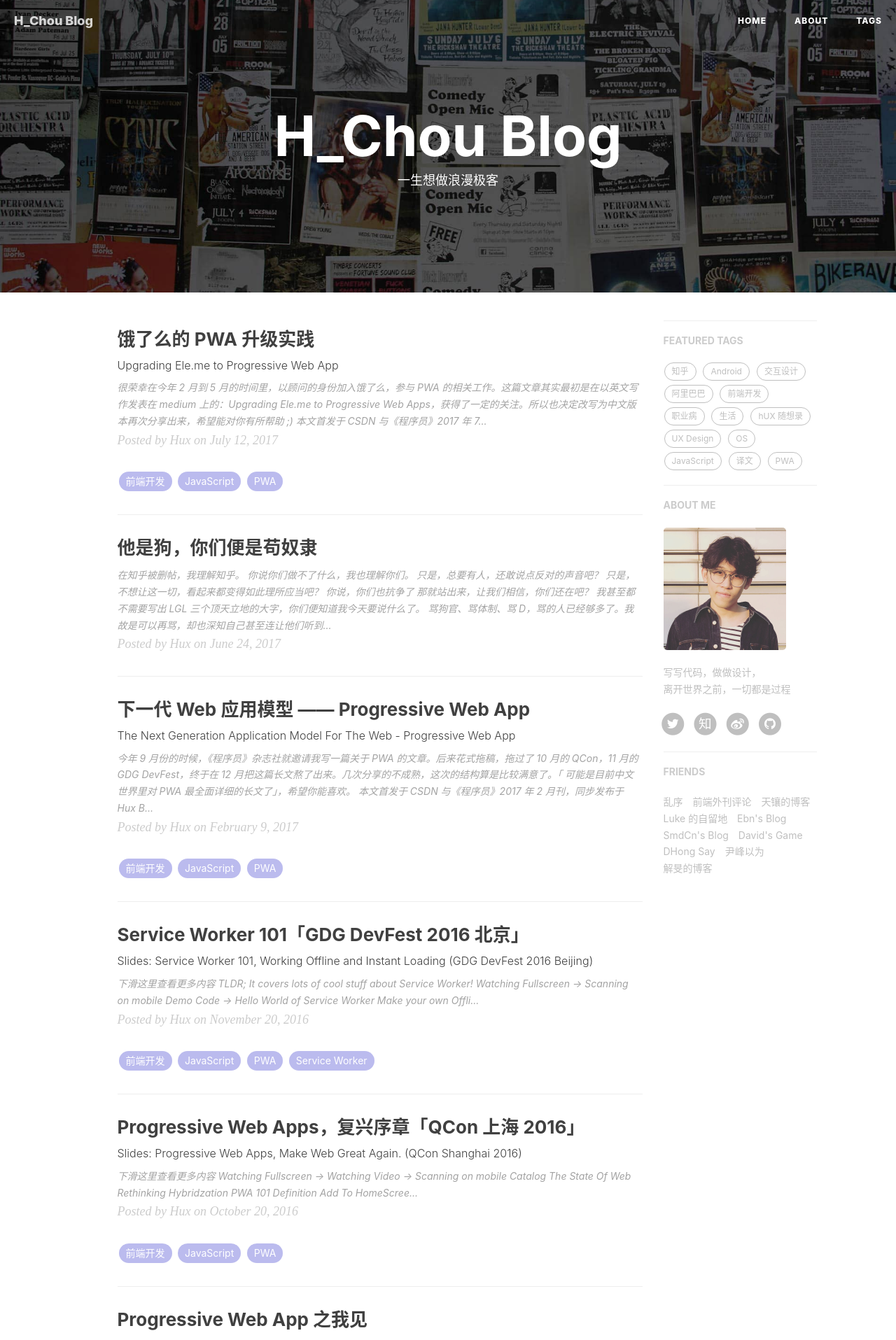
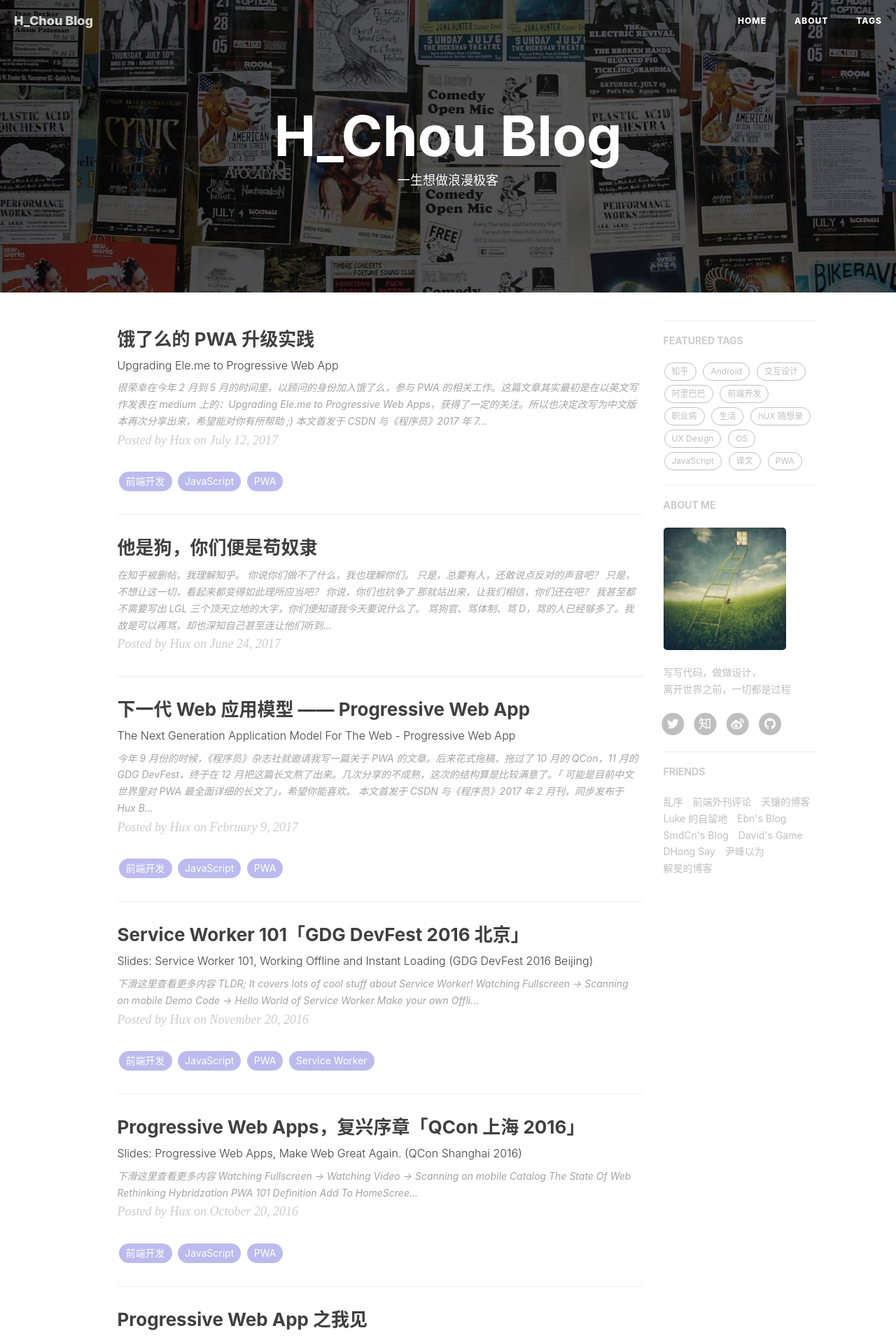
Before and after one commit to LintuCho/lintuch, a Jekyll site: the page built from index.html, in a window 1280 px wide. Shown: the top 1915 px of the page at 70% size. Built offline with Jekyll 4.4.1, drawn with Linux system fonts in a browser that asks for light colours; nearby versions of some CDN libraries; the list of posts is cut into pages by our own code; comment, search, counter and statistics services are not loaded.

Commit message:
update avatar

```diff
--- a/_config.yml
+++ b/_config.yml
@@ -68,7 +68,7 @@
 # Sidebar settings
 sidebar: true                           # whether or not using Sidebar.
 sidebar-about-description: "写写代码，做做设计，<br>离开世界之前，一切都是过程"
-sidebar-avatar: /img/avatar-hux.jpg      # use absolute URL, seeing it's used in both `/` and `/about/`
+sidebar-avatar: /img/avatar-ic.jpg      # use absolute URL, seeing it's used in both `/` and `/about/`
 
 
 
```
Also changed, not shown: img/avatar-ic.jpg (added).
